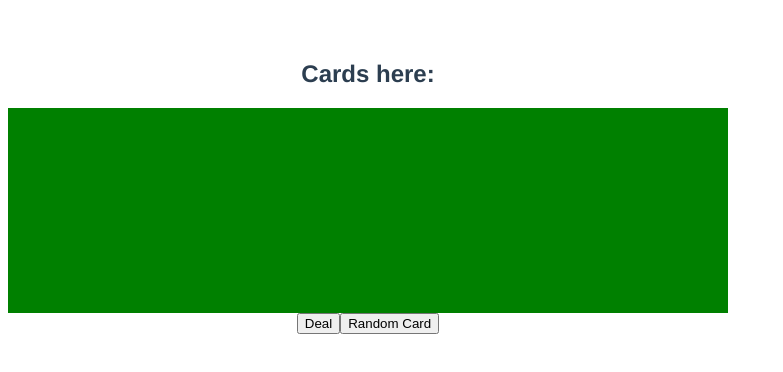
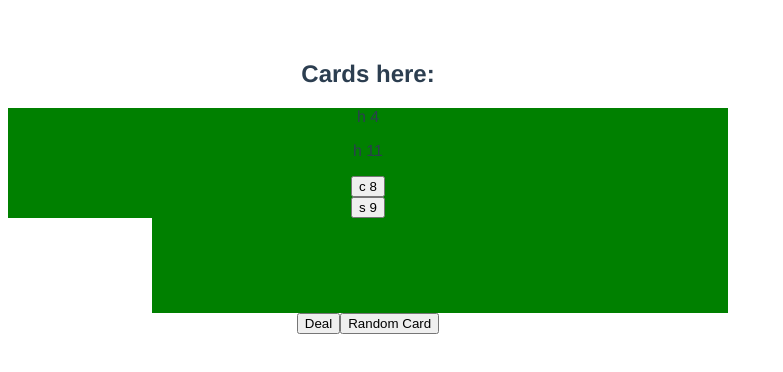
Before and after one commit to odexi/MatchDay, a Vue app in the folder MatchDay/: page /#/ in a window 1280 px wide. Both pictures are taken after a click on the button "Deal". Shown: the top 372 px of the page, without its empty margins (0-783 px from the left). Built offline with nearby package versions, Linux system fonts and the light colour scheme.

Commit message:
make draw visible

```diff
--- a/MatchDay/src/components/PlayArea.vue
+++ b/MatchDay/src/components/PlayArea.vue
@@ -6,6 +6,40 @@
     style="background-color: green; width: 100%; height: 20%;"
     >
     <div>
+      <div v-if="hand[0]">
+        <p>{{ hand[0].suit }} {{ hand[0].rank }}</p>
+      </div>
+      <div v-if="hand[1]">
+        <p>{{ hand[1].suit }} {{ hand[1].rank }}</p>
+      </div>
+      <div v-if="hand[2]">
+        <p>{{ hand[2].suit }} {{ hand[2].rank }}</p>
+      </div>
+      <div v-else-if="!hand[2] && drawOptions[0]">
+        <v-btn @click="drawOptionOne()">{{ drawOptions[0].suit }} {{ drawOptions[0].rank }}</v-btn>
+      </div>
+      <div v-if="hand[3]">
+        <p>{{ hand[3].suit }} {{ hand[3].rank }}</p>
+      </div>
+      <div v-else-if="!hand[3] && drawOptions[1]">
+        <v-btn @click="drawOptionTwo()">{{ drawOptions[1].suit }} {{ drawOptions[1].rank }}</v-btn>
+      </div>
+      <div v-if="hand[4]">
+        <p>{{ hand[4].suit }} {{ hand[4].rank }}</p>
+      </div>
+      <!-- <div
+      class="locked-cards"
+      v-for="(card) in hand.lockedCards"
+      :key="card.id"
+      >
+        <p>{{ card.suit }} {{ card.rank }}</p>
+      </div>
+      <div class="optional-cards"></div>
+
+    <v-btn></v-btn> -->
+    </div>
+
+    <div style="background-color: white; width: 20%; height: 80%;">
 
     </div>
   </div>
@@ -42,12 +76,39 @@ export default {
         'c',
         'h',
         'd'
-      ]
+      ],
+      hand: [],
+      drawOptions: []
     }
   },
   methods: {
     onDealCardsClick () {
-      this.$store.dispatch('dealCards', {ranks: this.ranks, suits: this.suits})
+      let drewCards = [];
+      let drewOptions = [];
+
+      for (let i = 0; i < 2; i++) {
+        let randomCard = this.getRandomCard();
+        drewCards.push(randomCard)
+        this.removeCardFromDeck(randomCard.id)
+
+        let randomOptionCard = this.getRandomCard();
+        drewOptions.push(randomOptionCard)
+        this.removeCardFromDeck(randomOptionCard.id)
+      }
+
+      this.hand = drewCards;
+      this.drawOptions = drewOptions;
+
+      console.log("Hand: ", this.hand)
+      console.log("Options: ", this.drawOptions)
+    },
+    drawOptionOne () {
+      let lastThreeCards = []
+      lastThreeCards.push(this.drawOptions[0])
+    },
+    drawOptionTwo () {
+      let lastThreeCards = []
+      lastThreeCards.push(this.drawOptions[1])
     },
     onRandomCardClick () {
       let randomCard = this.getRandomCard();
@@ -58,8 +119,11 @@ export default {
       this.$store.dispatch('removeCardFromDeck', id)
     },
     getRandomCard () {
-      return Math.floor(Math.random() * Math.floor(this.deck.length - 1));
+      return this.deck[Math.floor(Math.random() * Math.floor(this.deck.length))];
     }
+  },
+  mounted () {
+    this.$store.dispatch('dealCards', {ranks: this.ranks, suits: this.suits})
   }
 }
 </script>
```
